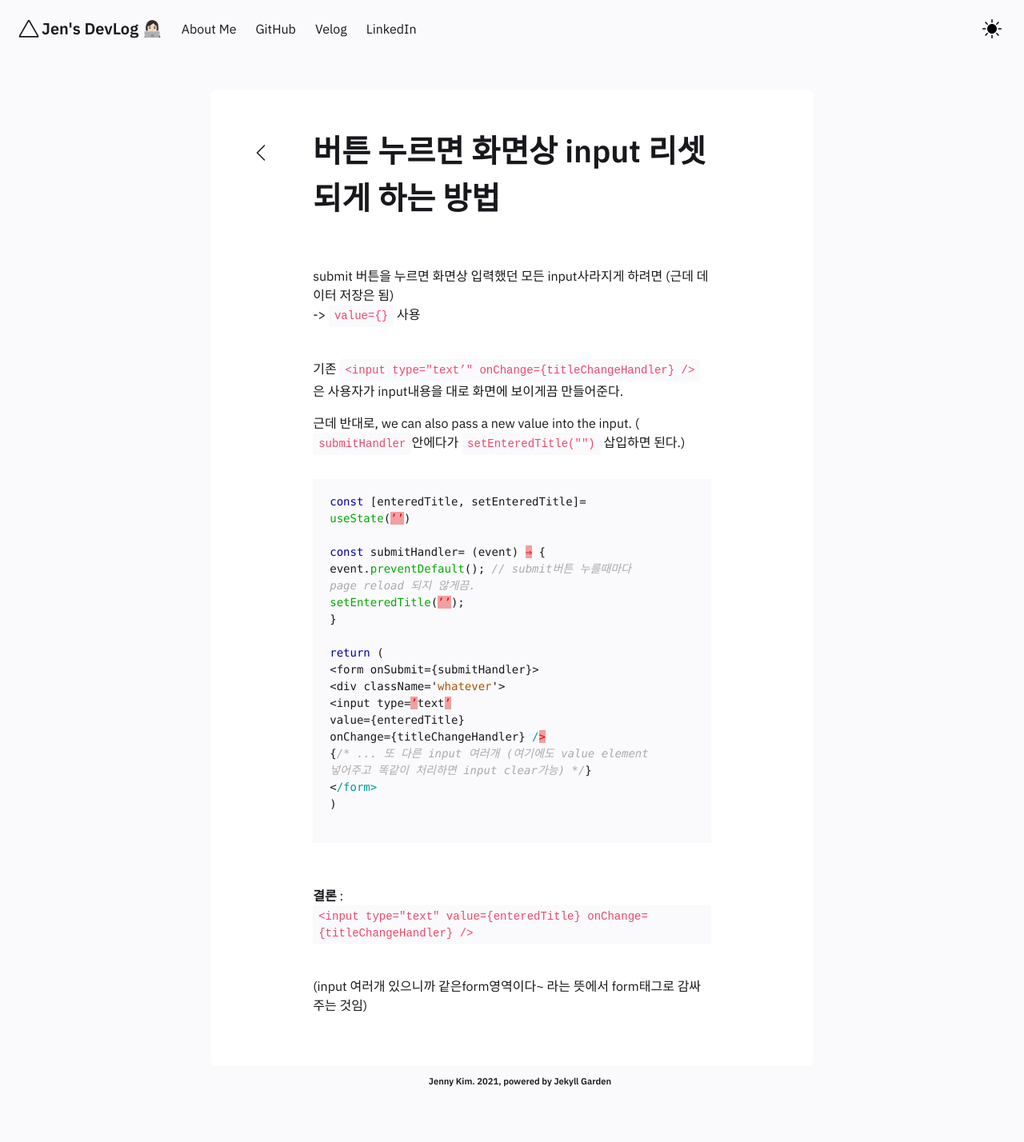
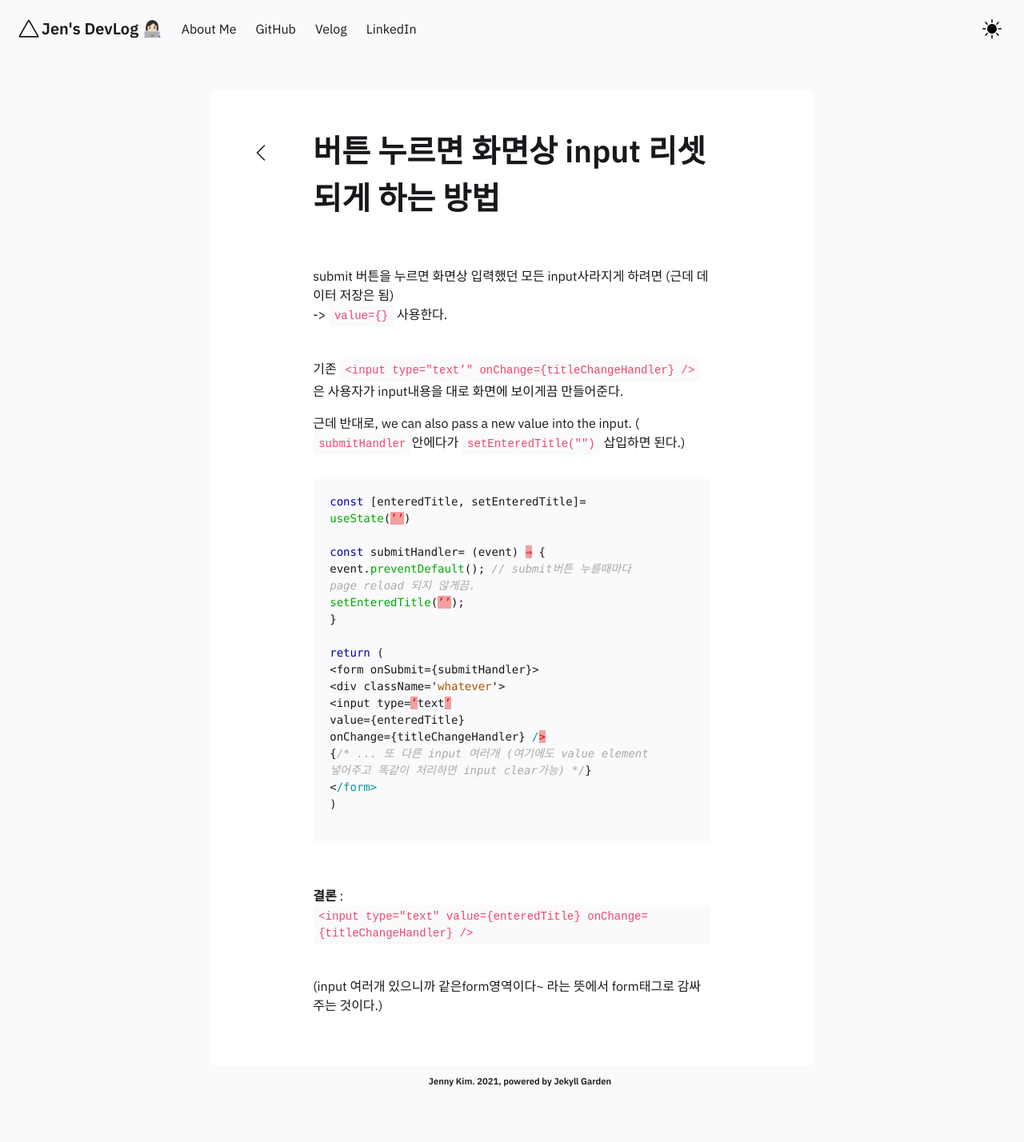
Before and after one commit to jenjenhub/blog, a Jekyll site: the page built from _notes/Public/2022-01-23-reset_input.md, in a window 1280 px wide. Shown: the whole page at 80% size. Built offline with Jekyll 4.4.1, drawn with Linux system fonts in a browser that asks for light colours.

Commit message:
Update 2022-01-23-reset_input.md

```diff
--- a/_notes/Public/2022-01-23-reset_input.md
+++ b/_notes/Public/2022-01-23-reset_input.md
@@ -8,7 +8,7 @@ date : 23-01-2022
 
 submit 버튼을 누르면 화면상 입력했던 모든 input사라지게 하려면 (근데 데이터 저장은 됨)
 <br />
--> `value={}` 사용
+-> `value={}` 사용한다.
 <br />
 <br />
 
@@ -40,4 +40,4 @@ return (
 **결론** : `<input type="text" value={enteredTitle} onChange={titleChangeHandler} />`
 
 <br/>
-(input 여러개 있으니까 같은form영역이다~ 라는 뜻에서 form태그로 감싸주는 것임)
+(input 여러개 있으니까 같은form영역이다~ 라는 뜻에서 form태그로 감싸주는 것이다.)
```
